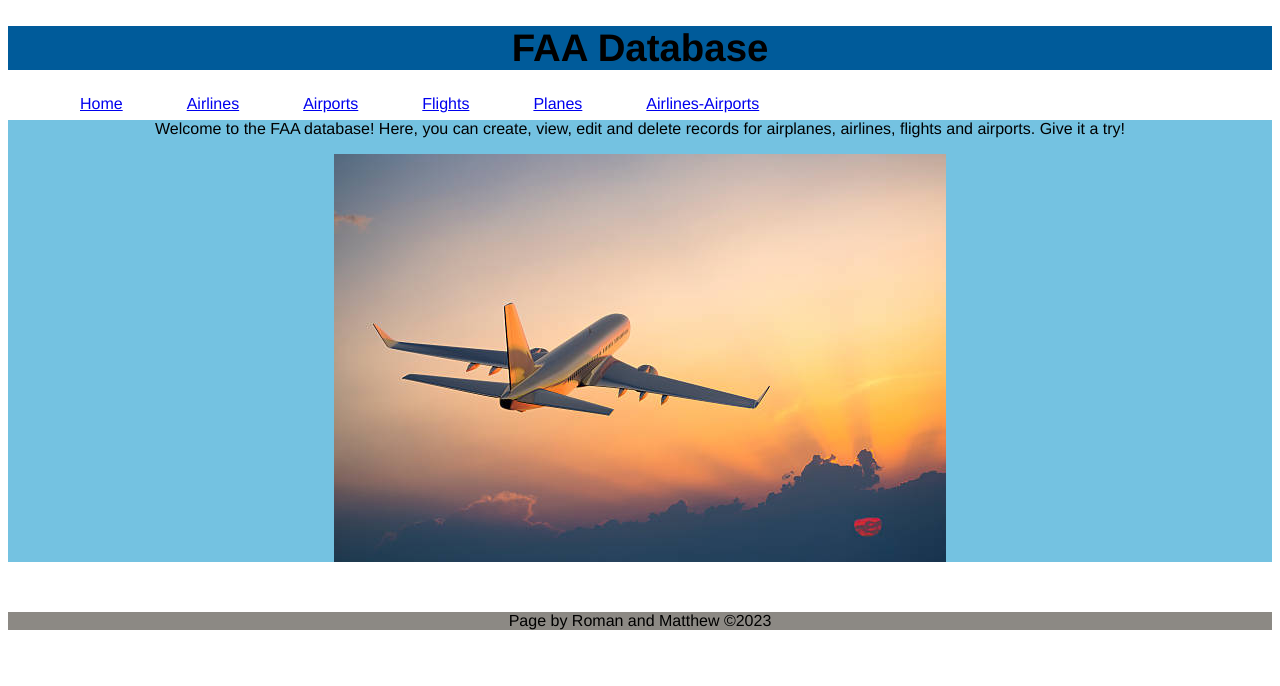
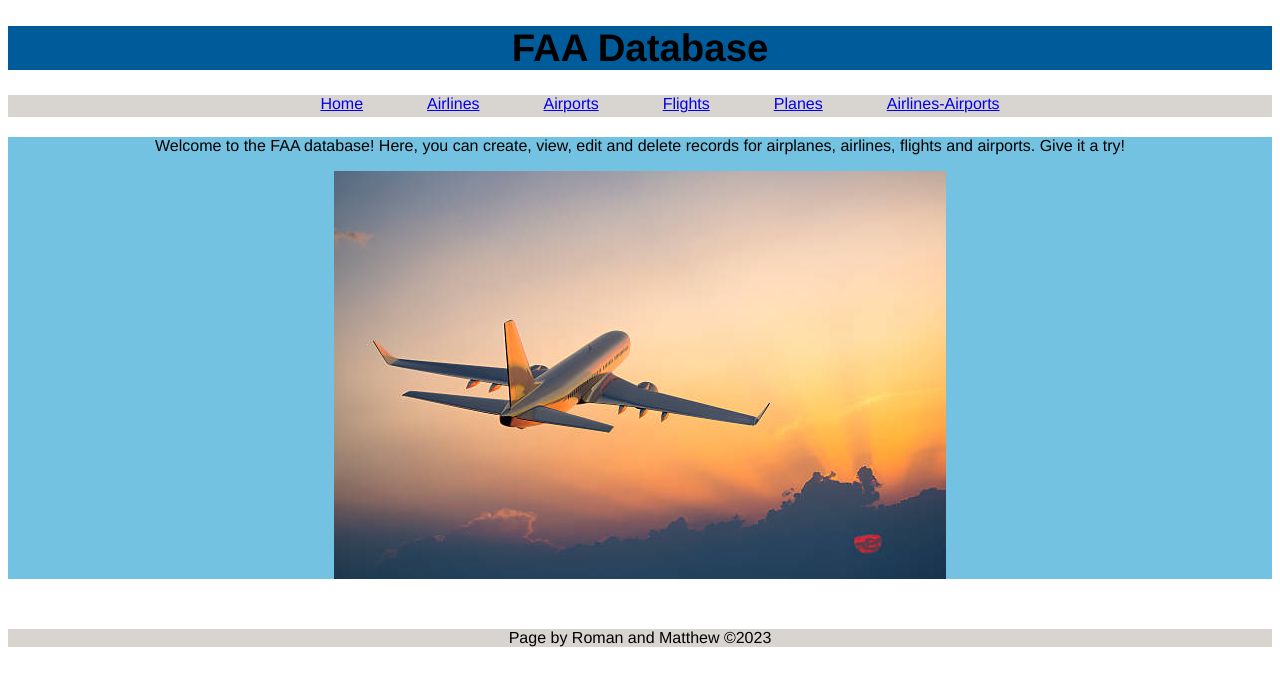
Before and after one commit to mjmeyer2001/cs340-Final-Project, a Flask app: page / in a window 1280 px wide. Shown: the top 686 px of the page. Run offline with Flask 2, Linux system fonts and the light colour scheme; some libraries are stand-ins or nearby versions.

Commit message:
Small styling changes. Removing commented out html in index. Slight change to flights GET query.

```diff
--- a/app.py
+++ b/app.py
@@ -311,6 +311,7 @@
                     ON flights.origin_airport_id = origin.airport_id
                 JOIN airports AS destination
                     ON flights.destination_airport_id = destination.airport_id
+                ORDER BY flights.flight_id
                 """
 
         cur = mysql.connection.cursor()
--- a/static/css/main.css
+++ b/static/css/main.css
@@ -1,5 +1,5 @@
 :root {
-    --custom-grey: #8C8984;
+    --custom-grey: #d8d5d1;
     --light-blue: #74C2E1;
     --ocean-blue: #0191C8;
     --dark-blue: #005B9A;
@@ -19,6 +19,7 @@
 
 .main-section {
     background-color: var(--light-blue);
+    margin-top: -30px;
 }
 
 .middle {
@@ -42,6 +43,12 @@
 
 .mainnav {
     background-color: var(--custom-grey);
+    text-align: center;
+    margin: 0 auto;
+}
+
+.mainnav ul {
+    display: inline-block;
 }
 
 .main-table {
--- a/templates/index.html
+++ b/templates/index.html
@@ -34,13 +34,11 @@
             </ul>
         </div>
     </nav>
-    <!-- <div class="column left"></div> -->
     <div class="main-section">
         <p>Welcome to the FAA database! Here, you can create, view, edit and delete records for airplanes, airlines,
             flights and airports. Give it a try!</p>
         <img src="../static/img/home_page_plane.jpg" class="center">
     </div>
-    <!-- <div class="column right"></div> -->
     <footer>
         <p>Page by Roman and Matthew ©2023</p>
     </footer>
```
